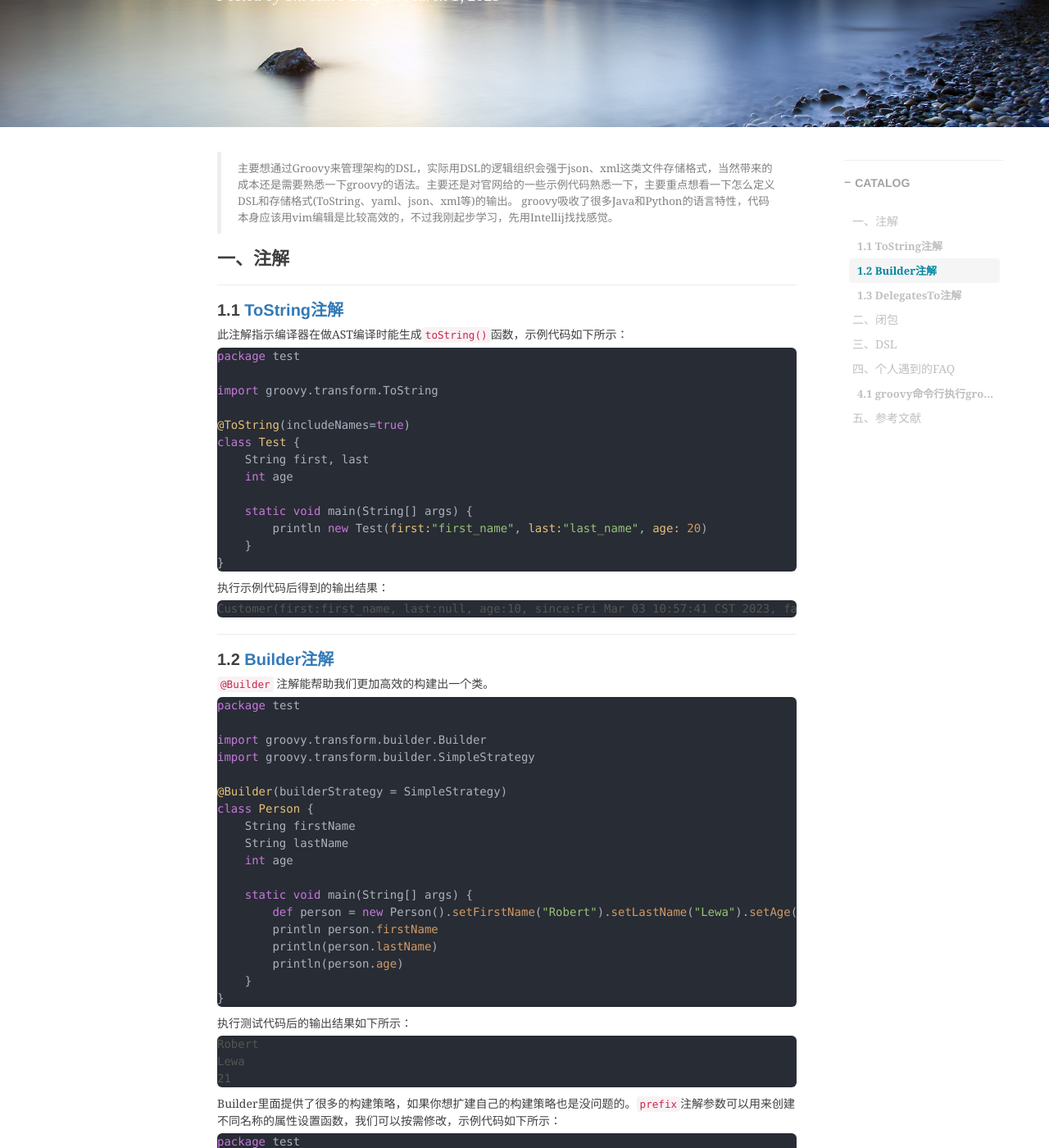
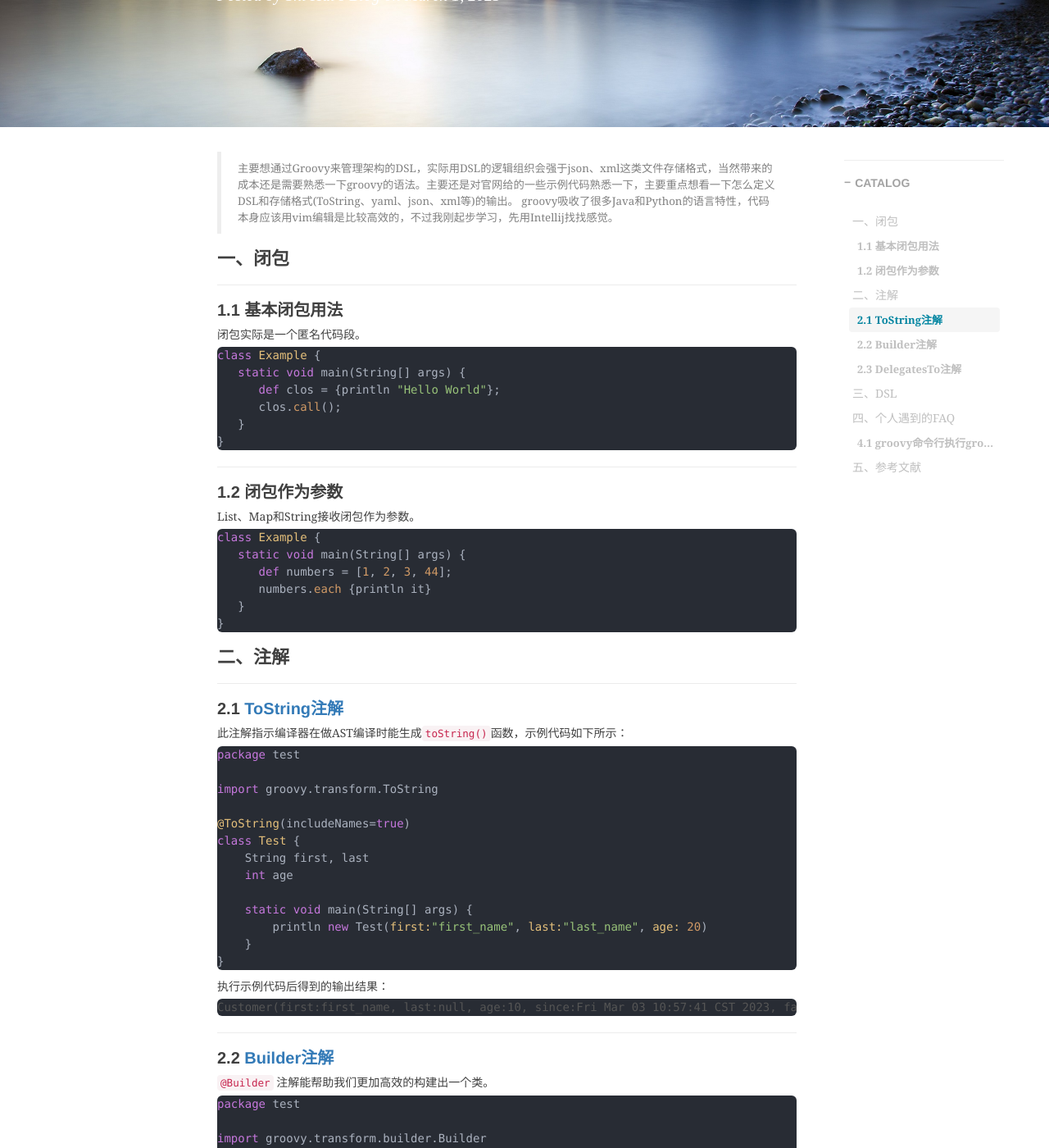
Before and after one commit to shihai1991/shihai1991.github.io, a Jekyll site: the page built from _posts/2023-03-01-groovy学习.md, in a window 1280 px wide and 1400 px high, scrolled down 300 px. Shown: the whole window at 82% size. Built offline with Jekyll 4.4.1, drawn with Linux system fonts in a browser that asks for light colours; nearby versions of some CDN libraries; comment, search, counter and statistics services are not loaded; some of the changed text lies outside the part shown.

Commit message:
Update 2023-03-01-groovy学习.md

````diff
--- a/_posts/2023-03-01-groovy学习.md
+++ b/_posts/2023-03-01-groovy学习.md
@@ -12,8 +12,31 @@ time: '2023.03.01 16:11:00'
 > 主要想通过Groovy来管理架构的DSL，实际用DSL的逻辑组织会强于json、xml这类文件存储格式，当然带来的成本还是需要熟悉一下groovy的语法。主要还是对官网给的一些示例代码熟悉一下，主要重点想看一下怎么定义DSL和存储格式(ToString、yaml、json、xml等)的输出。
 > groovy吸收了很多Java和Python的语言特性，代码本身应该用vim编辑是比较高效的，不过我刚起步学习，先用Intellij找找感觉。
 
-# 一、注解
-## 1.1 [ToString注解](https://docs.groovy-lang.org/next/html/gapi/groovy/transform/ToString.html)
+
+# 一、闭包
+## 1.1 基本闭包用法
+闭包实际是一个匿名代码段。
+```groovy
+class Example {
+   static void main(String[] args) {
+      def clos = {println "Hello World"};
+      clos.call();
+   }
+}
+```
+## 1.2 闭包作为参数
+List、Map和String接收闭包作为参数。
+```groovy
+class Example {
+   static void main(String[] args) {
+      def numbers = [1, 2, 3, 44];
+      numbers.each {println it}
+   }
+}
+```
+
+# 二、注解
+## 2.1 [ToString注解](https://docs.groovy-lang.org/next/html/gapi/groovy/transform/ToString.html)
 此注解指示编译器在做AST编译时能生成`toString()`函数，示例代码如下所示：
 ```groovy
 package test
@@ -35,7 +58,7 @@ class Test {
 Customer(first:first_name, last:null, age:10, since:Fri Mar 03 10:57:41 CST 2023, favItems:null)
 ```
 
-## 1.2 [Builder注解](https://docs.groovy-lang.org/next/html/gapi/groovy/transform/builder/Builder.html)
+## 2.2 [Builder注解](https://docs.groovy-lang.org/next/html/gapi/groovy/transform/builder/Builder.html)
 `@Builder` 注解能帮助我们更加高效的构建出一个类。
 ```groovy
 package test
@@ -92,24 +115,7 @@ Shan
 20
 ```
 
-## 1.3 [DelegatesTo注解](https://docs.groovy-lang.org/next/html/gapi/groovy/lang/DelegatesTo.html)
-闭包可以作为一个函数对象或者是匿名函数，先看一个简单的闭包示例代码：
-```groovy
-package test
-
-class closure {
-    static void main(String[] args) {
-        def closure = {
-            printf("Hello World!")
-        }
-        closure()
-    }
-}
-```
-执行此示例代码的输出结果为：
-```
-Hello World!
-```
+## 2.3 [DelegatesTo注解](https://docs.groovy-lang.org/next/html/gapi/groovy/lang/DelegatesTo.html)
 API或者DSL编写者可以使用此注解来记录接收闭包的参数。另外，这个注解也用来帮助类型检查器检查传入参数的类型。下面是一个闭包委托的示例代码：
 ```groovy
 package test
@@ -240,3 +243,4 @@ class Copy implements Serializable{
 - [Building.modern(DSLs).with(Groovy)](https://github.com/melix/devoxxbe2015-groovy-dsls/blob/7e6d2abacdc2d531fd70f8cebb35e1904049a3ac/src/docs/asciidoc/index.adoc)
 - [DefaultGroovyMethods](http://docs.groovy-lang.org/docs/groovy-4.0.9/html/api/org/codehaus/groovy/runtime/DefaultGroovyMethods.html#%3Cinit%3E())
 - [@DelegatesTo](https://groovys.readthedocs.io/zh/latest/GettingStarted/Domain-Specific-Languages.html#delegatesto)
+- [Groovy 闭包](https://www.w3cschool.cn/groovy/groovy_closures.html)
````
Also changed, not shown: other parts of _posts/2023-03-01-groovy学习.md (+0 -3 lines).
